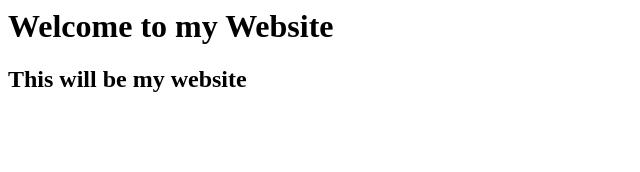
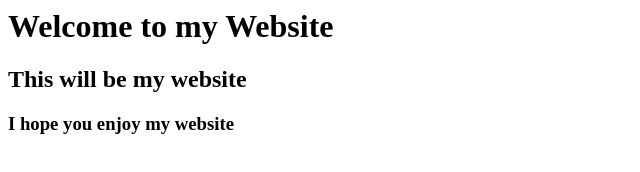
Before and after one commit to JeffChery/JeffChery.github.io, a plain HTML site: page index.html in a window 1280 px wide. Shown: the whole page, without its empty margins (0-640 px from the left). Drawn offline with Linux system fonts and the light colour scheme.

Commit message:
Update index.html

```diff
--- a/index.html
+++ b/index.html
@@ -1,4 +1,6 @@
 <html>
 <h1>Welcome to my Website</h1>
 <h2>This will be my website</h2>
+
+<h3>I hope you enjoy my website</h3>
 </html>
```
